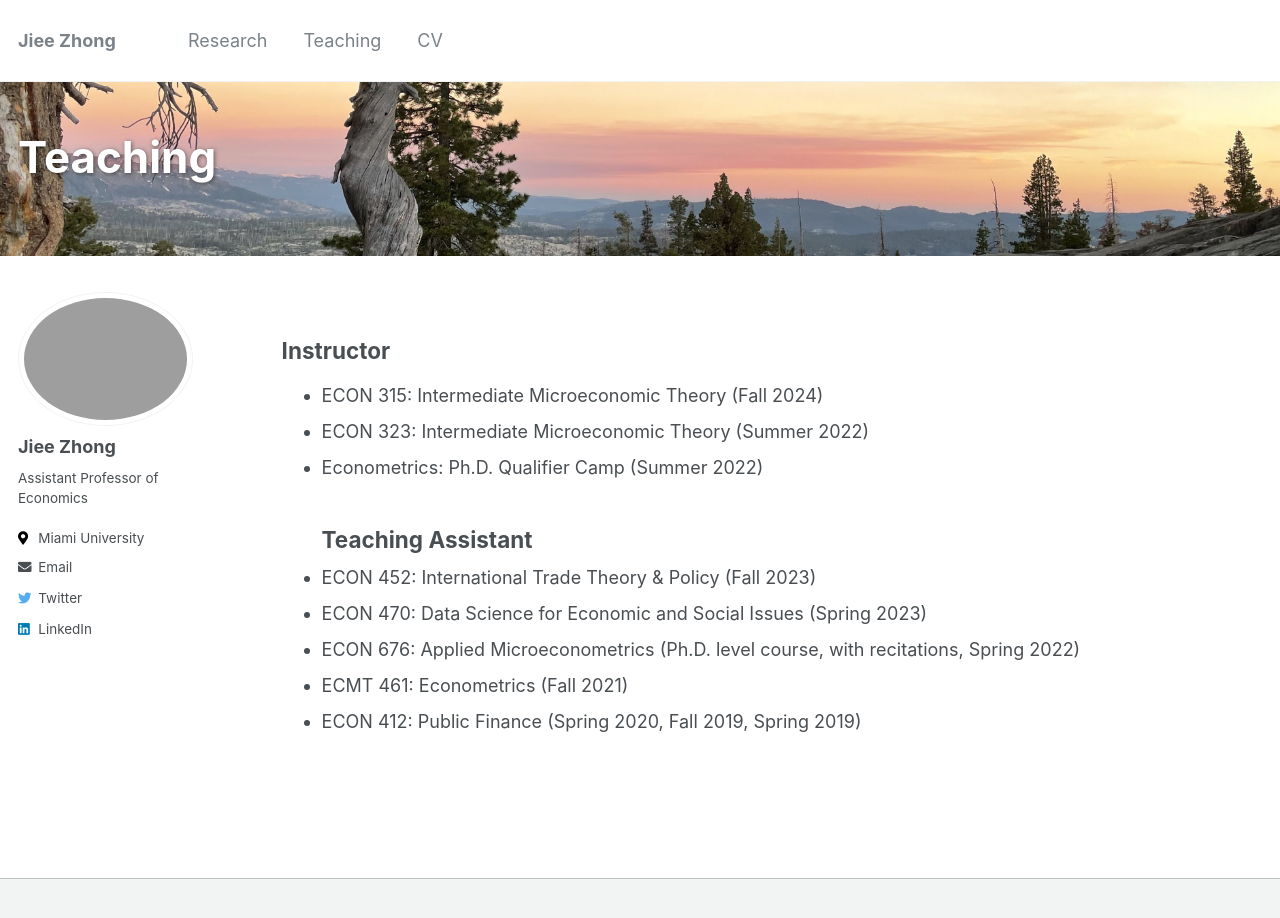
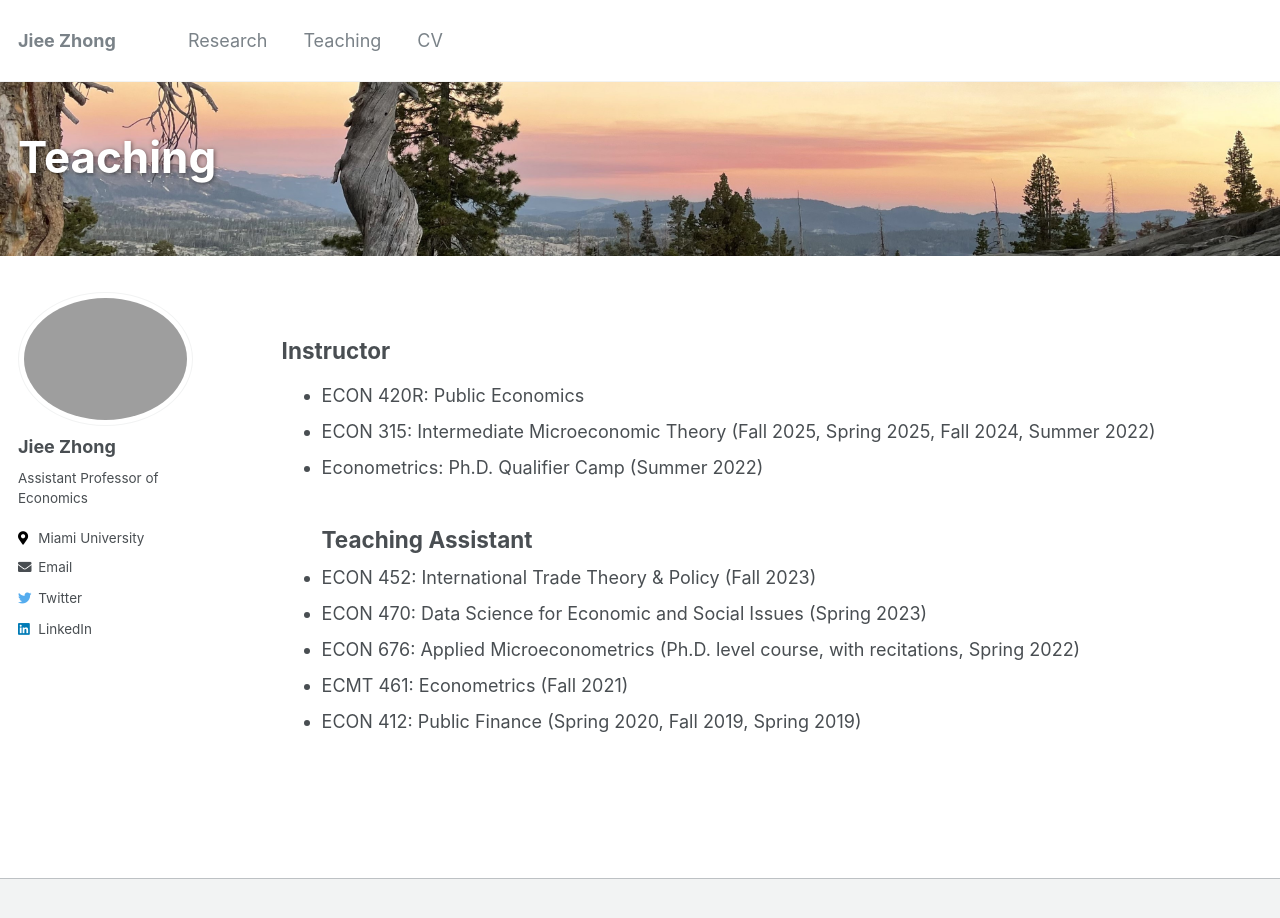
Before and after one commit to jieezhong/jieezhong.github.io, a Jekyll site: the page built from _pages/teaching.md, in a window 1280 px wide and 951 px high. Shown: the top 918 px of the window. Built offline with Jekyll 4.4.1, drawn with Linux system fonts in a browser that asks for light colours.

Commit message:
Update teaching.md

```diff
--- a/_pages/teaching.md
+++ b/_pages/teaching.md
@@ -10,8 +10,8 @@ header:
 
 
 ## Instructor
-- ECON 315: Intermediate Microeconomic Theory (Fall 2024)
-- ECON 323: Intermediate Microeconomic Theory (Summer 2022)
+- ECON 420R: Public Economics
+- ECON 315: Intermediate Microeconomic Theory (Fall 2025, Spring 2025, Fall 2024, Summer 2022)
 - Econometrics: Ph.D. Qualifier Camp (Summer 2022)
 ## Teaching Assistant
 - ECON 452: International Trade Theory & Policy (Fall 2023)
```
